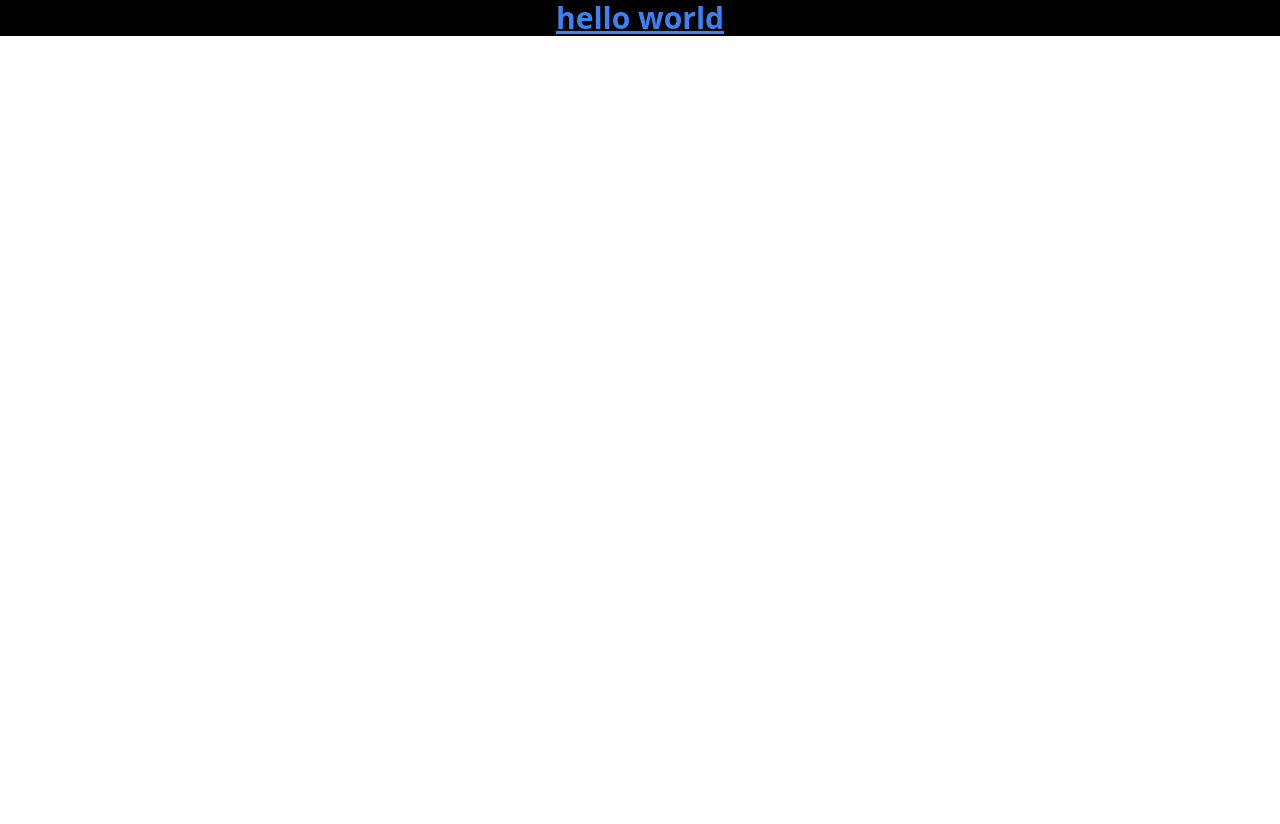
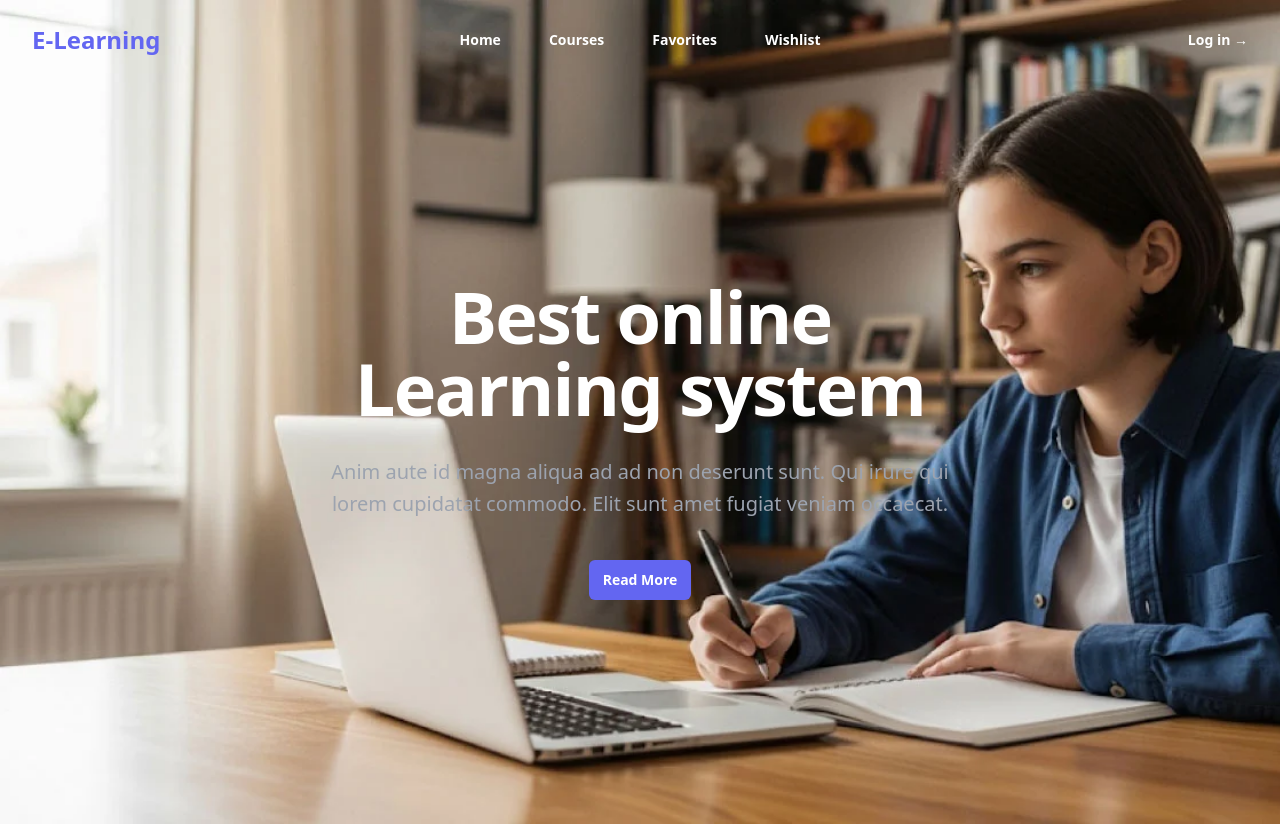
Before and after one commit to Mustafa1Mohamed/E-learning, a React (Create React App) app: page / in a window 1280 px wide. Before the commit the page ends 800 px from the top, so only its background shows below. Built offline with nearby package versions, Linux system fonts and the light colour scheme.

Commit message:
Modify NavBar and Header

```diff
--- a/package.json
+++ b/package.json
@@ -3,6 +3,8 @@
   "version": "0.1.0",
   "private": true,
   "dependencies": {
+    "@headlessui/react": "^2.2.7",
+    "@heroicons/react": "^2.2.0",
     "@reduxjs/toolkit": "^2.9.0",
     "@testing-library/dom": "^10.4.1",
     "@testing-library/jest-dom": "^6.8.0",
--- a/src/App.js
+++ b/src/App.js
@@ -1,12 +1,12 @@
 import './App.css';
 import { BrowserRouter, Route, Routes } from 'react-router-dom';
+import Home from "./Pages/Home.js";
 
 function App() {
   return (
     <div className='bg-black'>
-      <div className='text-3xl font-bold underline text-center text-blue-500'>
-        hello world
-      </div>
+
+        <Home />
     </div>
   );
 }
--- /dev/null
+++ b/src/Componants/NavBar.js
@@ -0,0 +1,140 @@
+
+'use client'
+
+import { useState } from 'react'
+import { Dialog, DialogPanel } from '@headlessui/react'
+import { Bars3Icon, XMarkIcon } from '@heroicons/react/24/outline'
+import headerImg from '../header.png'
+
+
+const navigation = [
+    { name: 'Home', href: '#' },
+    { name: 'Courses', href: '#' },
+    { name: 'Favorites', href: '#' },
+    { name: 'Wishlist', href: '#' },
+]
+
+export default function NavBar() {
+    const [mobileMenuOpen, setMobileMenuOpen] = useState(false)
+
+    return (
+        <div className="bg-gray-900" style={{ backgroundImage: `url(${headerImg})`, backgroundRepeat: 'no-repeat',backgroundSize:"cover" }}
+>
+            <header className="absolute inset-x-0 top-0 z-50">
+                <nav aria-label="Global" className="flex items-center justify-between p-6 lg:px-8">
+                    <div className="flex lg:flex-1">
+                        <a href="#" className="-m-1.5 p-1.5 flex items-center">
+                            <span className="text-2xl font-bold text-indigo-500">E-Learning</span>
+                        </a>
+                    </div>
+
+                    <div className="flex lg:hidden">
+                        <button
+                            type="button"
+                            onClick={() => setMobileMenuOpen(true)}
+                            className="-m-2.5 inline-flex items-center justify-center rounded-md p-2.5 text-gray-200"
+                        >
+                            <span className="sr-only">Open main menu</span>
+                            <Bars3Icon aria-hidden="true" className="size-6" />
+                        </button>
+                    </div>
+                    <div className="hidden lg:flex lg:gap-x-12">
+                        {navigation.map((item) => (
+                            <a key={item.name} href={item.href} className="text-sm/6 font-semibold text-white">
+                                {item.name}
+                            </a>
+                        ))}
+                    </div>
+                    <div className="hidden lg:flex lg:flex-1 lg:justify-end">
+                        <a href="#" className="text-sm/6 font-semibold text-white">
+                            Log in <span aria-hidden="true">&rarr;</span>
+                        </a>
+                    </div>
+                </nav>
+                <Dialog open={mobileMenuOpen} onClose={setMobileMenuOpen} className="lg:hidden">
+                    <div className="fixed inset-0 z-50" />
+                    <DialogPanel className="fixed inset-y-0 right-0 z-50 w-full overflow-y-auto bg-gray-900 p-6 sm:max-w-sm sm:ring-1 sm:ring-gray-100/10">
+                        <div className="flex lg:flex-1">
+  <a href="#" className="-m-1.5 p-1.5 flex items-center">
+    <span className="text-2xl font-bold text-indigo-500">E-Learning</span>
+  </a>
+</div>
+
+                        <div className="mt-6 flow-root">
+                            <div className="-my-6 divide-y divide-white/10">
+                                <div className="space-y-2 py-6">
+                                    {navigation.map((item) => (
+                                        <a
+                                            key={item.name}
+                                            href={item.href}
+                                            className="-mx-3 block rounded-lg px-3 py-2 text-base/7 font-semibold text-white hover:bg-white/5"
+                                        >
+                                            {item.name}
+                                        </a>
+                                    ))}
+                                </div>
+                                <div className="py-6">
+                                    <a
+                                        href="#"
+                                        className="-mx-3 block rounded-lg px-3 py-2.5 text-base/7 font-semibold text-white hover:bg-white/5"
+                                    >
+                                        Log in
+                                    </a>
+                                </div>
+                            </div>
+                        </div>
+                    </DialogPanel>
+                </Dialog>
+            </header>
+
+            <div className="relative isolate px-6 pt-14 lg:px-8">
+                <div
+                    aria-hidden="true"
+                    className="absolute inset-x-0 -top-40 -z-10 transform-gpu overflow-hidden blur-3xl sm:-top-80"
+                >
+                    <div
+                        style={{
+                            clipPath:
+                                'polygon(74.1% 44.1%, 100% 61.6%, 97.5% 26.9%, 85.5% 0.1%, 80.7% 2%, 72.5% 32.5%, 60.2% 62.4%, 52.4% 68.1%, 47.5% 58.3%, 45.2% 34.5%, 27.5% 76.7%, 0.1% 64.9%, 17.9% 100%, 27.6% 76.8%, 76.1% 97.7%, 74.1% 44.1%)',
+                        }}
+                        className="relative left-[calc(50%-11rem)] aspect-1155/678 w-144.5 -translate-x-1/2 rotate-30 bg-linear-to-tr from-[#ff80b5] to-[#9089fc] opacity-30 sm:left-[calc(50%-30rem)] sm:w-288.75"
+                    />
+                </div>
+                <div className="mx-auto max-w-2xl py-32 sm:py-48 lg:py-56">
+
+                    <div className="relative z-10 flex flex-col items-center justify-center h-full text-center">
+                        <h1 className="text-5xl font-semibold tracking-tight text-balance text-white sm:text-7xl">
+                            Best online
+Learning system
+                        </h1>
+                        <p className="mt-8 text-lg font-medium text-pretty text-gray-400 sm:text-xl/8">
+                            Anim aute id magna aliqua ad ad non deserunt sunt. Qui irure qui lorem cupidatat commodo. Elit sunt amet
+                            fugiat veniam occaecat.
+                        </p>
+                        <div className="mt-10 flex items-center justify-center gap-x-6">
+                            <a
+                                href="#"
+                                className="rounded-md bg-indigo-500 px-3.5 py-2.5 text-sm font-semibold text-white shadow-xs hover:bg-indigo-400 focus-visible:outline-2 focus-visible:outline-offset-2 focus-visible:outline-indigo-500"
+                            >
+                                Read More
+                            </a>
+
+                        </div>
+                    </div>
+                </div>
+                <div
+                    aria-hidden="true"
+                    className="absolute inset-x-0 top-[calc(100%-13rem)] -z-10 transform-gpu overflow-hidden blur-3xl sm:top-[calc(100%-30rem)]"
+                >
+                    <div
+                        style={{
+                            clipPath:
+                                'polygon(74.1% 44.1%, 100% 61.6%, 97.5% 26.9%, 85.5% 0.1%, 80.7% 2%, 72.5% 32.5%, 60.2% 62.4%, 52.4% 68.1%, 47.5% 58.3%, 45.2% 34.5%, 27.5% 76.7%, 0.1% 64.9%, 17.9% 100%, 27.6% 76.8%, 76.1% 97.7%, 74.1% 44.1%)',
+                        }}
+                        className="relative left-[calc(50%+3rem)] aspect-1155/678 w-144.5 -translate-x-1/2 bg-linear-to-tr from-[#ff80b5] to-[#9089fc] opacity-30 sm:left-[calc(50%+36rem)] sm:w-288.75"
+                    />
+                </div>
+            </div>
+        </div>
+    )
+}
--- /dev/null
+++ b/src/Pages/Home.js
@@ -0,0 +1,11 @@
+import NavBar from "../Componants/NavBar";
+function Home(){
+return(
+    <>
+    <NavBar />
+
+    </>
+)
+}
+
+export default Home;
```
Also changed, not shown: src/header.png (added), 1 other file (tests, documents, lock files or other folders).
